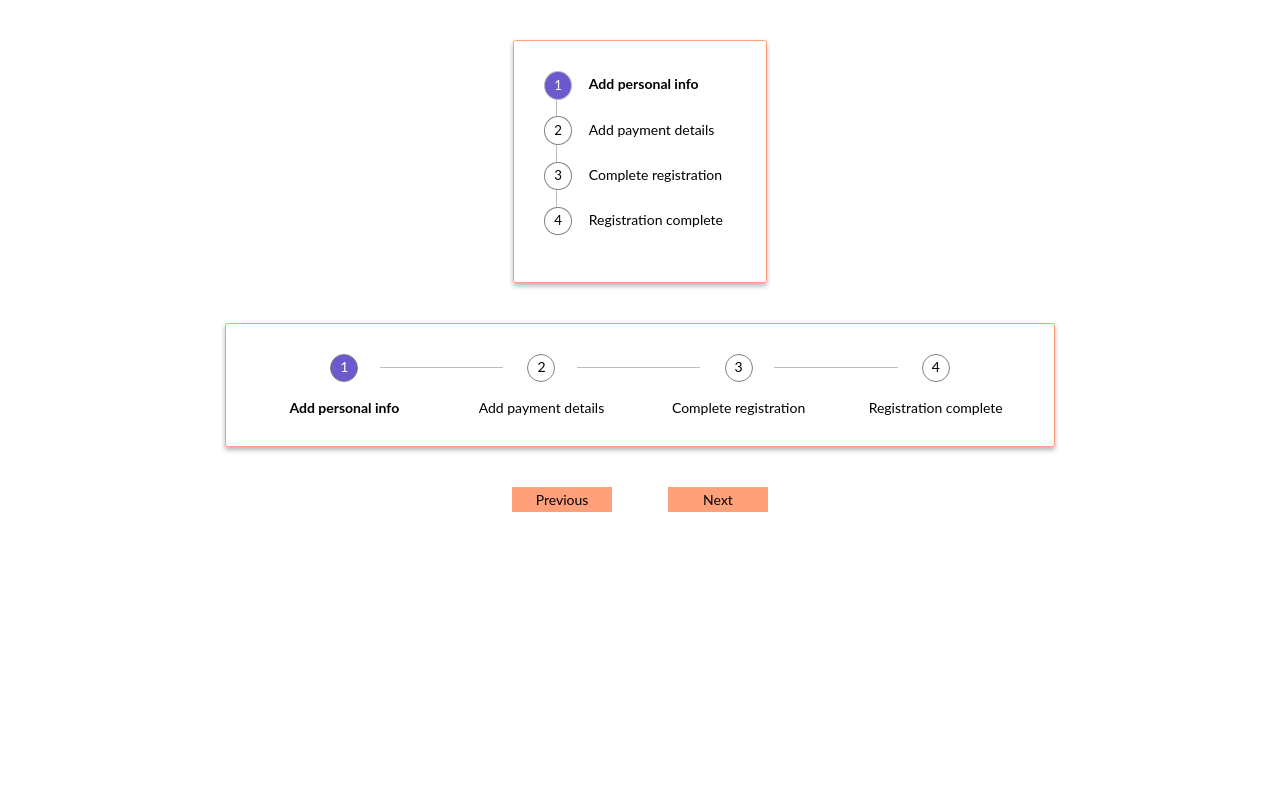
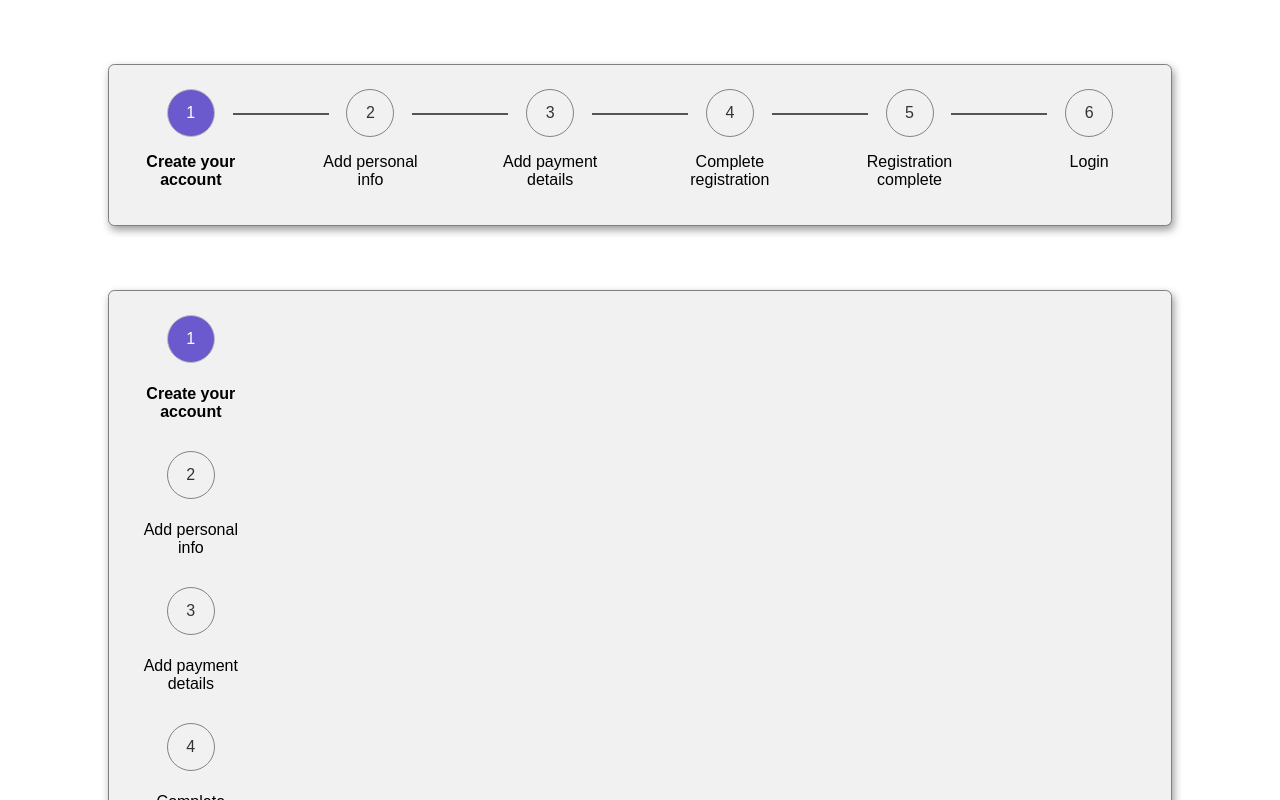
Before and after one commit to haldix/react-stepper-hooks, a React (Create React App) app: page / in a window 1280 px wide. Shown: the top 800 px of the page. Built offline with nearby package versions, Linux system fonts and the light colour scheme.

Commit message:
refactor CSS and JSX for horizontal stepper

```diff
--- a/src/App.js
+++ b/src/App.js
@@ -16,21 +16,19 @@ function App() {
 
   return (
     <>
-      <div className='stepper-container-vertical'>
+      <div className='stepper-container vertical'>
         <Stepper
-          direction='vertical'
+          direction='horiz'
           currentStep={currentStep}
           stepsData={stepsArray}
         />
       </div>
 
-      <div className='stepper-container-horizontal'>
-        <Stepper
-          direction='horizontal'
-          currentStep={currentStep}
-          stepsData={stepsArray}
-        />
-      </div>
+      <Stepper
+        direction='vert'
+        currentStep={currentStep}
+        stepsData={stepsArray}
+      />
 
       <div className='buttons-container'>
         <button onClick={() => handleClick()}>Previous</button>
@@ -43,9 +41,10 @@ function App() {
 export default App;
 
 const stepsArray = [
-  // "Create your account",
+  'Create your account',
   'Add personal info',
   'Add payment details',
   'Complete registration',
   'Registration complete',
+  'Login',
 ];
--- a/src/App.scss
+++ b/src/App.scss
@@ -1,40 +1,36 @@
-* {
-  font-family: 'Lato', sans-serif;
-  padding: 0;
-  margin: 0;
-  font-size: 14px;
-}
-
-.stepper-container-horizontal {
-  border: 1px solid lightsalmon;
-  box-shadow: 0 3px 5px rgba(0, 0, 0, 0.3);
-  border-radius: 3px;
-  margin: 40px auto;
-  padding: 30px;
-  width: 60%;
-}
-
-.stepper-container-vertical {
-  border: 1px solid lightsalmon;
-  box-shadow: 0 3px 5px rgba(0, 0, 0, 0.3);
-  border-radius: 3px;
-  margin: 40px auto;
-  padding: 30px;
-  width: 15%;
-  height: auto;
+@mixin flex-center {
   display: flex;
-  flex-direction: column;
+  align-items: center;
   justify-content: center;
 }
 
+* {
+  margin: 0;
+  padding: 0;
+  box-sizing: border-box;
+}
+
+body {
+  margin: 2rem;
+  font-family: Arial, sans-serif;
+  @include flex-center;
+  flex-direction: column;
+}
+
 .buttons-container {
-  text-align: center;
+  @include flex-center;
 
   button {
     margin: 0 2rem;
-    width: 100px;
-    padding: 4px;
-    background-color: lightsalmon;
+    padding: 0.3em 0.5em;
+    border-radius: 0.3em;
+    background-color: red;
+    text-transform: uppercase;
     border: none;
+    transition: all 0.3s ease-in;
+
+    &:hover {
+      background-color: rgba(255, 0, 0, 0.6);
+    }
   }
 }
--- a/src/Stepper.js
+++ b/src/Stepper.js
@@ -16,29 +16,61 @@ const Stepper = (props) => {
     setSteps(currSteps);
   }, [stepsData, currentStep]);
 
+  // const stepsJSX = steps.map(({ current, past, description }, idx) => {
+  //   return (
+  //     <div className='step-wrapper' key={idx}>
+  //       <div
+  //         className={`step-number ${
+  //           current || past ? 'step-number-selected' : 'step-number-disabled'
+  //         }`}
+  //       >
+  //         {past ? <span>&#10003;</span> : idx + 1}
+  //       </div>
+  //       <div
+  //         className={`step-description ${current && 'step-description-active'}`}
+  //       >
+  //         {description}
+  //       </div>
+  //       {idx !== steps.length - 1 && (
+  //         <div className={`divider-line divider-line-${steps.length}`} />
+  //       )}
+  //     </div>
+  //   );
+  // });
+
   const stepsJSX = steps.map(({ current, past, description }, idx) => {
     return (
-      <div className='step-wrapper' key={idx}>
+      <>
+        <div class='step' key={idx}>
           <div
-          className={`step-number ${
-            current || past ? 'step-number-selected' : 'step-number-disabled'
+            className={`step__number ${
+              current || past
+                ? 'step__number-selected'
+                : 'step__number-disabled'
             }`}
           >
             {past ? <span>&#10003;</span> : idx + 1}
           </div>
           <div
-          className={`step-description ${current && 'step-description-active'}`}
+            className={`step__description ${
+              current && 'step__description-active'
+            }`}
           >
             {description}
           </div>
-        {idx !== steps.length - 1 && (
-          <div className={`divider-line divider-line-${steps.length}`} />
-        )}
         </div>
+        {idx !== steps.length - 1 && <div class='spacer sp-horiz'></div>}
+      </>
     );
   });
 
-  return <div className={`stepper-wrapper-${direction}`}>{stepsJSX}</div>;
+  return (
+    <div className={`container ${direction}`}>
+      <div className='steps-cont'>{stepsJSX}</div>
+    </div>
+  );
+
+  //return <div className={`stepper-wrapper-${direction}`}>{stepsJSX}</div>;
 };
 
 export default Stepper;
--- a/src/Stepper.scss
+++ b/src/Stepper.scss
@@ -1,93 +1,96 @@
-.stepper-wrapper-horizontal {
+@mixin flex-center {
   display: flex;
-  justify-content: space-between;
+  align-items: center;
+  justify-content: center;
+}
 
-  .step-wrapper {
-    width: 23%;
-    display: flex;
-    flex-direction: column;
-    align-items: center;
-    justify-content: center;
-    position: relative;
+.container {
+  background-color: #f1f1f1;
+  padding: 1.5rem;
+  border: 1px solid gray;
+  box-shadow: 2px 4px 8px rgba(0, 0, 0, 0.4);
+  border-radius: 0.4rem;
+  margin: 2rem;
+}
+
+.container.horiz {
+  display: inline-block;
+}
+
+.container.vert {
+  display: flex;
+}
+
+.step {
+  width: 13ch;
+
+  &__number {
+    @include flex-center;
+    height: 3rem;
+    width: 3rem;
+    margin: 0 auto 1rem;
+    border-radius: 50%;
+    border: 1px solid grey;
+    color: #333;
+
+    &-selected {
+      background: slateblue;
+      border: 1px solid #bdbdbd;
+      color: #fff;
+    }
+
+    &-disabled {
+      border: 1px solid #838383;
+    }
   }
 
-  .step-number {
-    border-radius: 50%;
-    border: 1px solid grey;
-    width: 20px;
-    height: 20px;
-    padding: 3px;
+  &__description {
+    width: 13ch;
+    height: 3rem;
     text-align: center;
-    margin-bottom: 1.2rem;
-  }
 
-  .divider-line {
-    height: 1px;
-    background-color: #bdbdbd;
-    position: absolute;
-    top: 20%;
-    left: 70%;
-  }
-
-  .divider-line-2 {
-    width: 296%;
-  }
-
-  .divider-line-3 {
-    width: 125%;
-  }
-
-  .divider-line-4 {
-    width: 70%;
-  }
-
-  .divider-line-5 {
-    width: 60%;
+    &-active {
+      font-weight: bold;
+    }
   }
 }
 
-.stepper-wrapper-vertical {
-  .step-wrapper {
-    display: flex;
-    align-items: center;
-    margin-bottom: 1.2rem;
-    position: relative;
-  }
-
-  .step-number {
-    border-radius: 50%;
-    width: 18px;
-    height: 18px;
-    padding: 4.5px 4px 4px;
-    text-align: center;
-    font-size: 95%;
-  }
-
-  .step-description {
-    margin-left: 1.2rem;
-    padding-bottom: 3px;
-  }
-
-  .divider-line {
-    height: 17px;
-    width: 1px;
-    background-color: #bdbdbd;
-    position: absolute;
-    top: 100%;
-    left: 6.4%;
-  }
+.vert .step__description {
+  @include flex-center;
 }
 
-.step-number-selected {
-  background: slateblue;
-  border: 1px solid #bdbdbd;
-  color: #fff;
+.steps-cont,
+.descriptions-cont {
+  width: 100%;
+  display: flex;
+  justify-content: space-between;
 }
 
-.step-number-disabled {
-  border: 1px solid #838383;
+.steps-cont {
+  align-items: start;
 }
 
-.step-description-active {
-  font-weight: bold;
+.vert .steps-cont,
+.vert .descriptions-cont {
+  flex-direction: column;
+  align-items: space-between;
+  margin: 0;
 }
+
+.spacer {
+  flex: 1;
+  margin: 0 -1rem;
+  background-color: #555;
+}
+
+.spacer.sp-horiz {
+  margin-top: 1.5rem;
+  height: 2px;
+  min-width: 6rem;
+}
+
+.spacer.sp-vert {
+  min-height: 4rem;
+  width: 2px;
+  margin: 0.8rem 0;
+}
```
Lines whose indentation alone changed are shown as unchanged.
